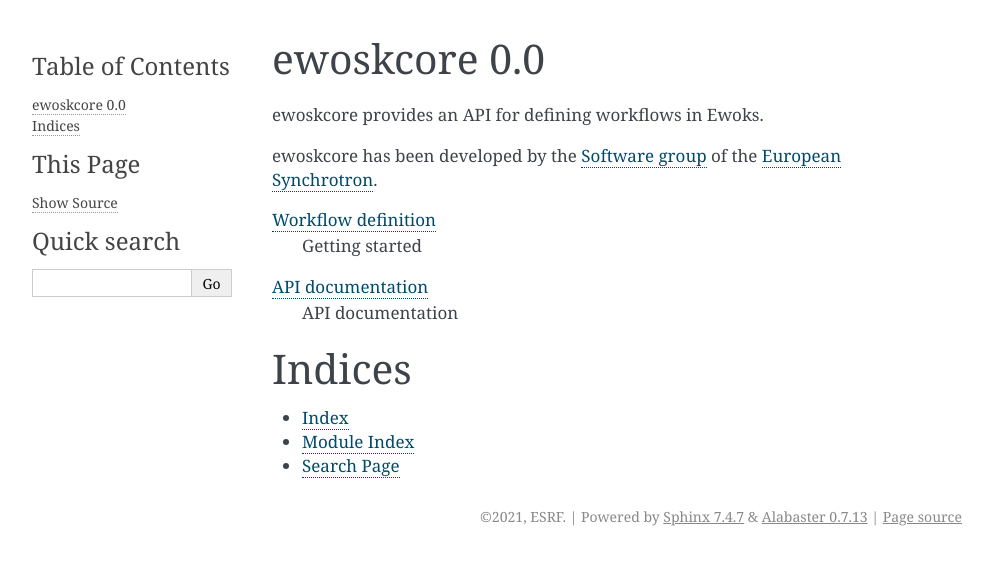
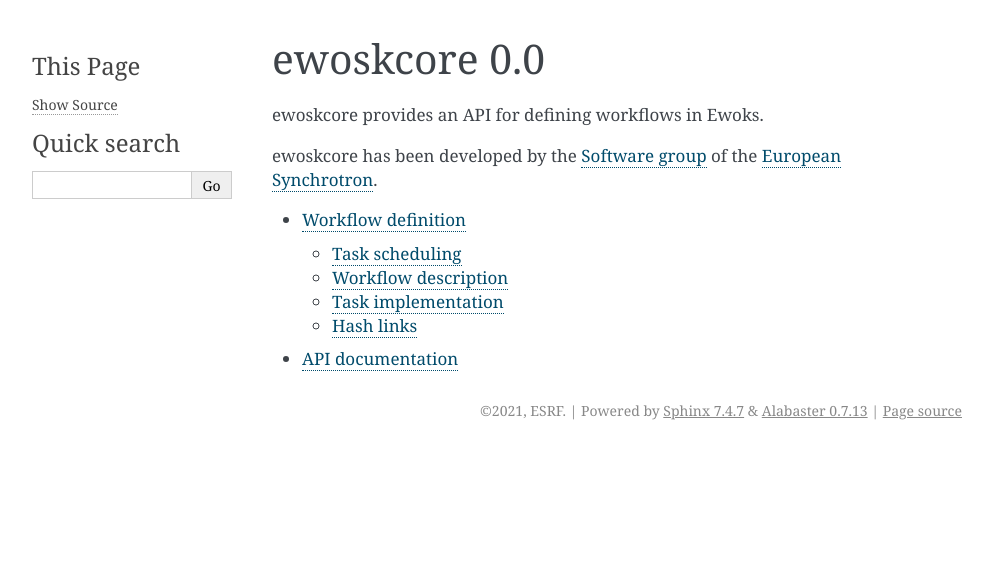
Before and after one commit to ewoks-kit/ewokscore, a Sphinx documentation site: the page built from doc/index.rst, in a window 1280 px wide. Shown: the top 565 px of the page, without its empty margins (148-1141 px from the left). Built offline with Sphinx 7.4.7, drawn with Linux system fonts in a browser that asks for light colours.

```diff
--- a/doc/index.rst
+++ b/doc/index.rst
@@ -6,20 +6,7 @@ ewoskcore provides an API for defining workflows in Ewoks.
 ewoskcore has been developed by the `Software group <http://www.esrf.eu/Instrumentation/software>`_ of the `European Synchrotron <https://www.esrf.eu/>`_.
 
 .. toctree::
-    :hidden:
+    :maxdepth: 2
 
     definitions
     api
-
-:doc:`definitions`
-    Getting started
-
-:doc:`api`
-    API documentation
-
-Indices
-=======
-
-* :ref:`genindex`
-* :ref:`modindex`
-* :ref:`search`
--- a/setup.cfg
+++ b/setup.cfg
@@ -44,4 +44,7 @@ exclude =
     .eggs
 
 [build_sphinx]
+project = ewokscore
+version = attr: ewokscore.__version__
+release = 0.1
 source-dir = ./doc
```
Also changed, not shown: .gitlab-ci.yml.
